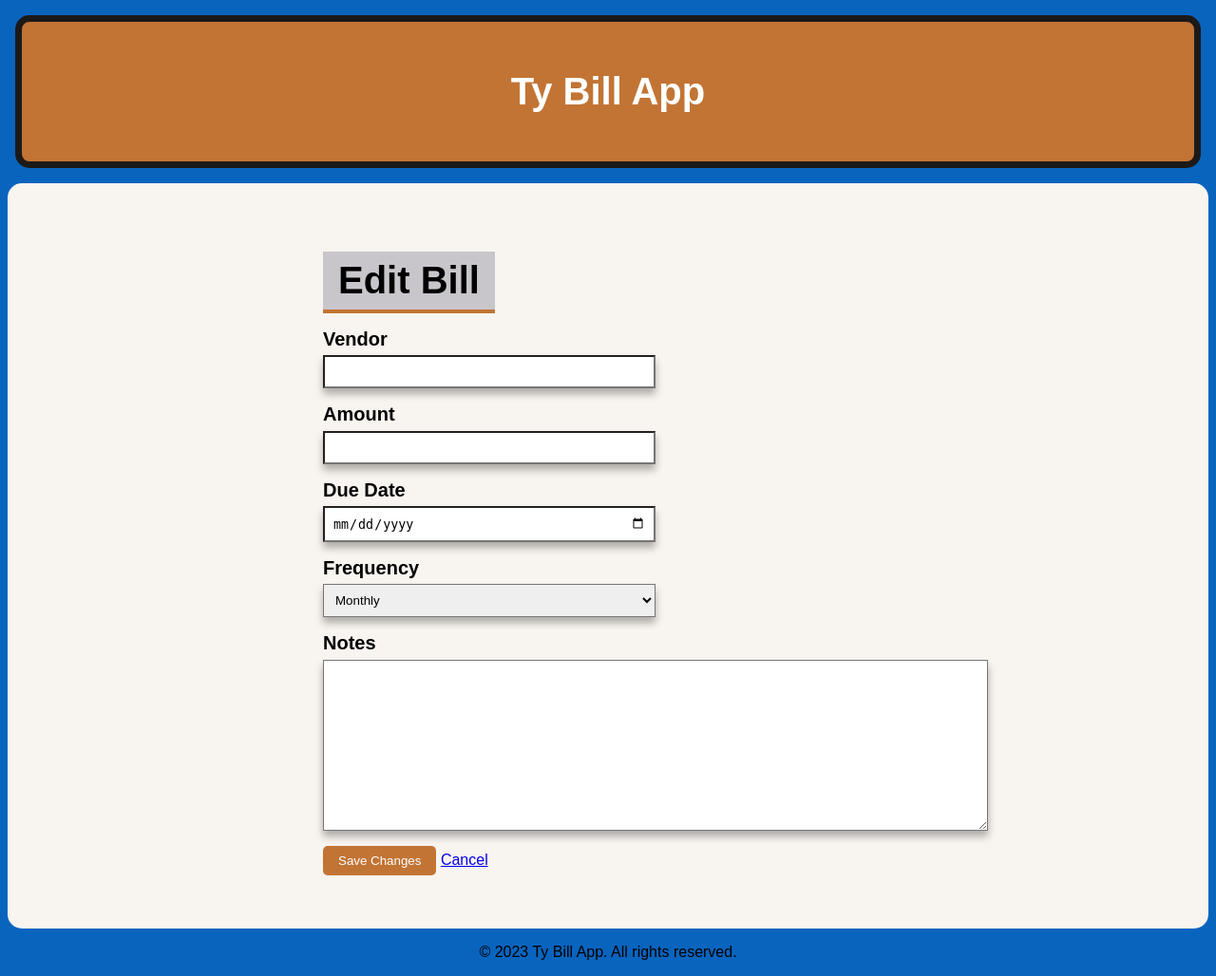
After one commit to THELEGED93/ty-bill-app, a Flask app: page /edit/1 in a window 1280 px wide. The commit adds this page. Shown: the whole page at 95% size. Run offline with Flask 3, Linux system fonts and the light colour scheme; data that the repository does not hold is empty.

Commit message:
Add edit bill Functionality

```diff
--- a/app.py
+++ b/app.py
@@ -77,5 +77,38 @@ def toggle_paid_status(bill_id):
 
     return redirect(url_for("bills"))
 
+@app.route("/edit/<int:bill_id>", methods=["GET", "POST"])
+def edit_bill(bill_id):
+    conn = get_db_connection()
+
+    if request.method == "POST":
+        vendor = request.form["vendor"]
+        amount = request.form["amount"]
+        due_date = request.form["due_date"]
+        frequency = request.form["frequency"]
+        notes = request.form["notes"]
+
+        conn.execute(
+            """
+            UPDATE bills
+            SET vendor = ?, amount = ?, due_date = ?, frequency = ?, notes = ?
+            WHERE id = ?
+            """,
+            (vendor, amount, due_date, frequency, notes, bill_id)
+        )
+
+        conn.commit()
+        conn.close()
+
+        return redirect(url_for("bills"))
+
+    bill = conn.execute(
+        "SELECT * FROM bills WHERE id = ?",
+        (bill_id,)
+    ).fetchone()
+
+    conn.close()
+
+    return render_template("edit_bill.html", bill=bill)
 if __name__ == "__main__":
     app.run(debug=True)
--- a/static/style.css
+++ b/static/style.css
@@ -254,3 +254,38 @@ td.status-unpaid {
     font-weight: bold;
 
 }
+
+.manage-cell {
+    display: flex;
+    justify-content: center;
+    align-items: center;
+    gap: 0.4rem;
+}
+
+.manage-cell form {
+    margin: 0;
+}
+
+.btn-edit {
+    background-color: #969ba0;
+    color: rgb(0, 0, 0);
+    padding: 0.25rem 0.5rem;
+    border-radius: 5px;
+    text-decoration: none;
+    font-weight: bold;
+}
+
+.btn-delete {
+    background-color: #c27434;
+    color: white;
+    border: none;
+    padding: 0.25rem 0.5rem;
+    border-radius: 5px;
+    font-weight: bold;
+    cursor: pointer;
+}
+
+.edit-bill-card {
+    max-width: 600px;
+    margin: 2rem auto;
+}
--- a/templates/bills.html
+++ b/templates/bills.html
@@ -69,7 +69,7 @@
             <th>Due Date</th>
             <th>Frequency</th>
             <th>Notes</th>
-            <th>Delete</th>
+            <th>Manage</th>
             <th>Status</th>
             <th>Action</th>
         </tr>
@@ -82,7 +82,9 @@
             <td>{{ bill["due_date"] }}</td>
             <td class="frequency">{{ bill["frequency"] }}</td>
             <td>{{ bill["notes"] }}</td>
-            <td>
+            <td class="manage-cell">
+                <a class = "btn-edit" href="{{ url_for('edit_bill', bill_id=bill['id']) }}">Edit</a>
+
                 <form method="POST" action="{{ url_for('delete_bill', bill_id=bill['id']) }}">
                     <button type="submit">Delete</button>
                 </form>
--- /dev/null
+++ b/templates/edit_bill.html
@@ -0,0 +1,49 @@
+{% extends "base.html" %}
+
+{% block content %}
+
+<div class="edit-bill-card">
+    <h2 class="section-title">Edit Bill</h2>
+
+    <form method="POST" class="edit-bill-form">
+
+        <div class="form-group">
+            <label for="vendor">Vendor</label>
+            <input type="text" id="vendor" name="vendor" value="{{ bill['vendor'] }}" required>
+        </div>
+
+        <div class="form-group">
+            <label for="amount">Amount</label>
+            <input type="number" id="amount" name="amount" step="0.01" min="0" value="{{ bill['amount'] }}" required>
+        </div>
+
+        <div class="form-group">
+            <label for="due_date">Due Date</label>
+            <input type="date" id="due_date" name="due_date" value="{{ bill['due_date'] }}" required>
+        </div>
+
+        <div class="form-group">
+            <label for="frequency">Frequency</label>
+            <select id="frequency" name="frequency" required>
+                <option value="monthly" {% if bill['frequency'] == 'monthly' %}selected{% endif %}>Monthly</option>
+                <option value="weekly" {% if bill['frequency'] == 'weekly' %}selected{% endif %}>Weekly</option>
+                <option value="bi-weekly" {% if bill['frequency'] == 'bi-weekly' %}selected{% endif %}>Bi-Weekly</option>
+                <option value="one-time" {% if bill['frequency'] == 'one-time' %}selected{% endif %}>One-Time</option>
+                <option value="yearly" {% if bill['frequency'] == 'yearly' %}selected{% endif %}>Yearly</option>
+            </select>
+        </div>
+
+        <div class="form-group">
+            <label for="notes">Notes</label>
+            <textarea id="notes" name="notes">{{ bill['notes'] }}</textarea>
+        </div>
+
+        <div class="edit-actions">
+            <button type="submit" class="btn-save">Save Changes</button>
+            <a href="{{ url_for('bills') }}" class="btn-cancel">Cancel</a>
+        </div>
+
+    </form>
+</div>
+
+{% endblock %}
```
